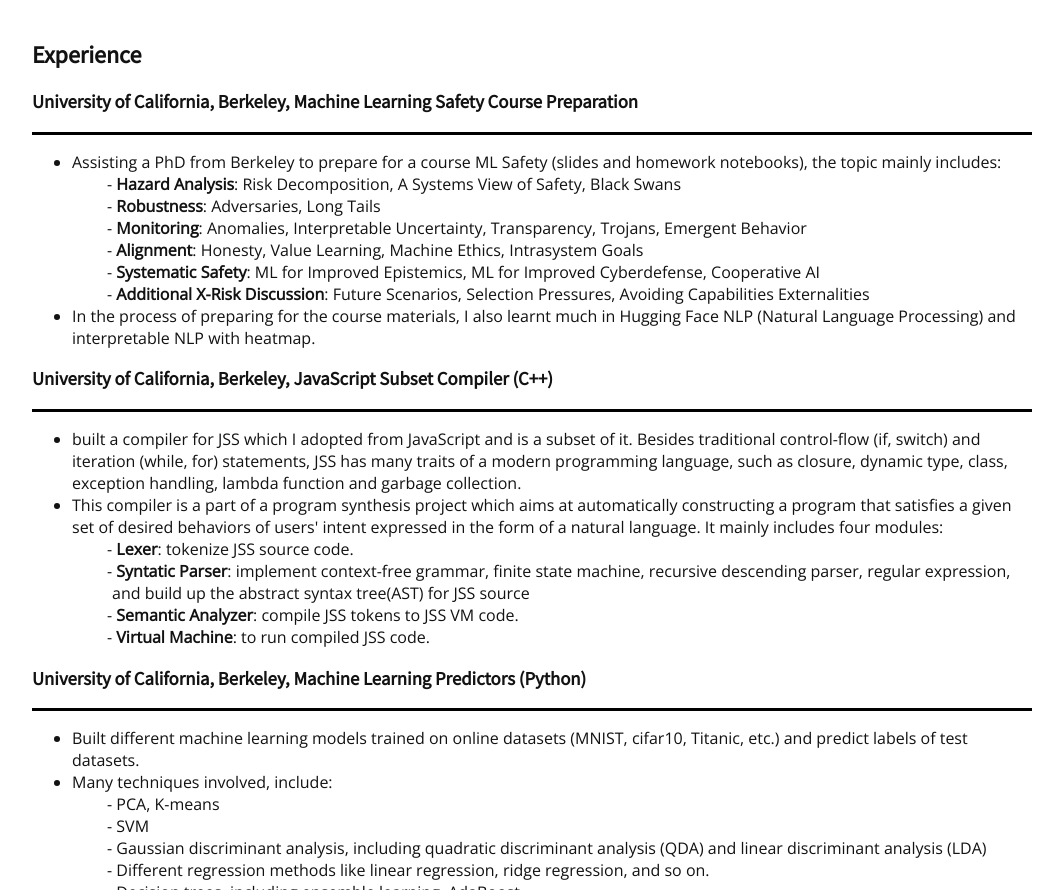
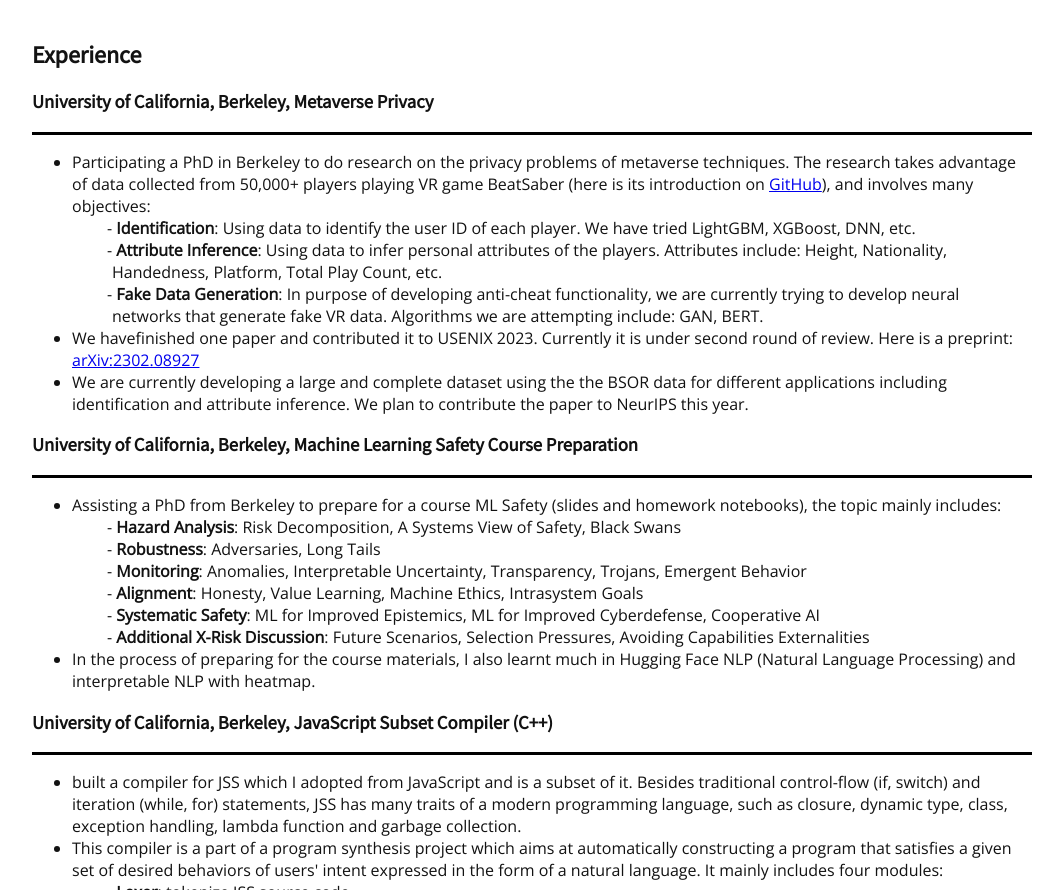
Before and after one commit to Rui-Wang-813/Rui-Wang-813, a plain HTML site: page index.html in a window 1280 px wide. Shown: the part 1365-2255 px from the top of the page, without its empty margins (108-1171 px from the left). Drawn offline with nearby package versions, Linux system fonts and the light colour scheme.

Commit message:
added metaverse privacy project

```diff
--- a/index.html
+++ b/index.html
@@ -154,6 +154,39 @@
     <h2>
         Experience
     </h2>
+
+     <div>
+        <h3>
+            University of California, Berkeley, Metaverse Privacy
+        </h3>
+        <hr class="line">
+        <ul>
+            <li>
+                Participating a PhD in Berkeley to do research on the privacy problems of metaverse techniques. The research takes advantage of data collected from 50,000+ players playing VR game BeatSaber (here is its introduction on <a href="https://github.com/BeatLeader/BS-Open-Replay">GitHub</a>),
+                and involves many objectives:
+
+                <ul class="dashed">
+                    <li>
+                        <b>Identification</b>:  Using data to identify the user ID of each player. We have tried LightGBM, XGBoost, DNN, etc.
+                    </li>
+                    <li>
+                        <b>Attribute Inference</b>:  Using data to infer personal attributes of the players. Attributes include: Height, Nationality, Handedness, Platform, Total Play Count, etc.
+                    </li>
+                    <li>
+                        <b>Fake Data Generation</b>: In purpose of developing anti-cheat functionality, we are currently trying to develop neural networks that generate fake VR data. Algorithms we are attempting include: GAN, BERT.
+                    </li>
+                </ul>
+            </li>
+
+            <li>
+                We havefinished one paper and contributed it to USENIX 2023. Currently it is under second round of review. Here is a preprint: <a href="https://arxiv.org/abs/2302.08927">arXiv:2302.08927</a>
+            </li>
+            <li>
+                 We are currently developing a large and complete dataset using the the BSOR data for different applications including identification and attribute inference. We plan to contribute the paper to NeurIPS this year.
+            </li>
+        </ul>
+    </div>
+
     <div>
         <h3>
             University of California, Berkeley, Machine Learning Safety Course Preparation
```
